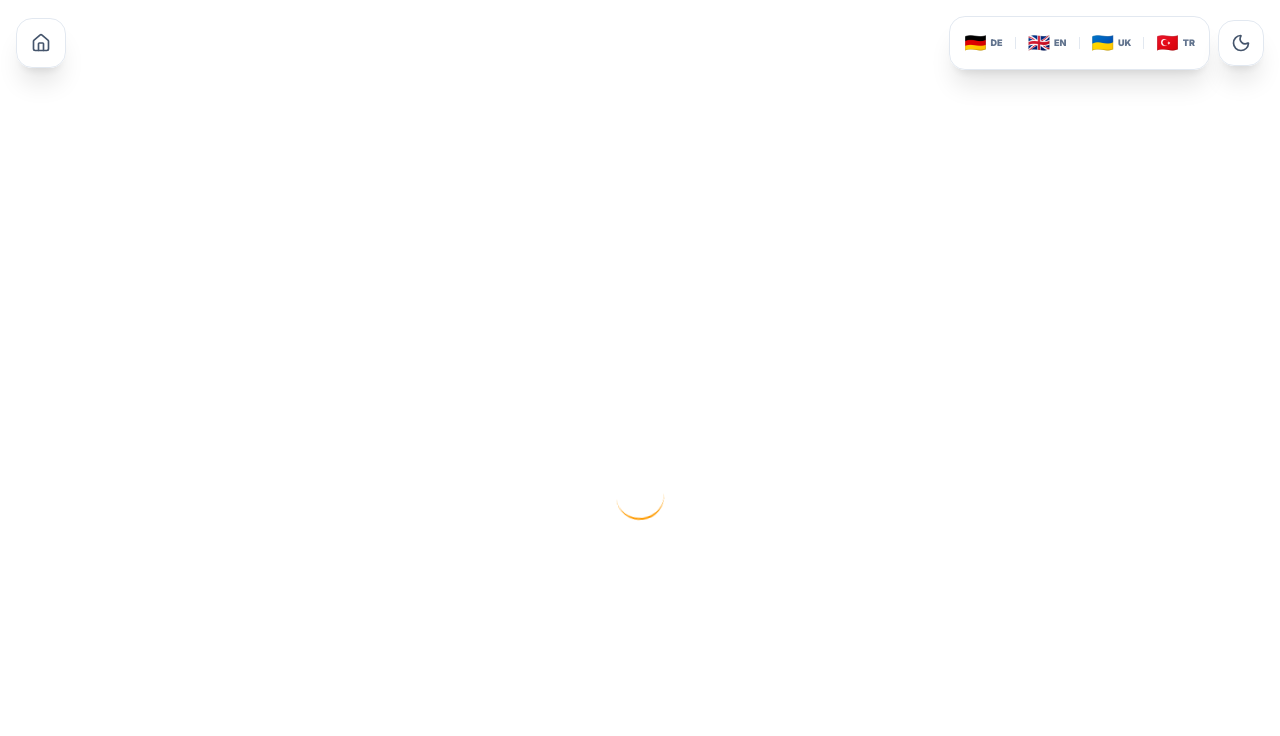
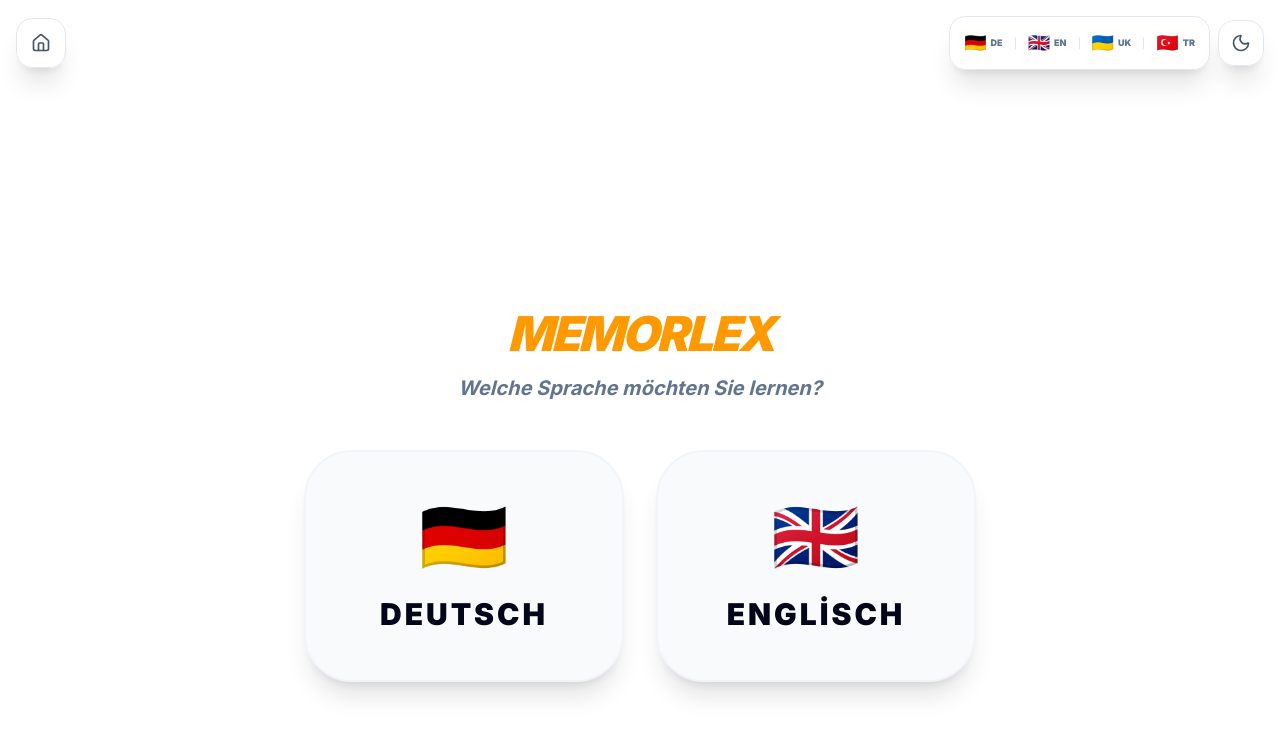
Before and after one commit to barashhelvadzhaoglu/memorlex, a Next.js app: page /de in a window 1280 px wide. Before the commit this address had no page. Shown: the top 736 px of the page. Built offline with nearby package versions, Linux system fonts and the light colour scheme.

Commit message:
chore: update build config for cloudflare pages

```diff
--- a/app/[lang]/page.tsx
+++ b/app/[lang]/page.tsx
@@ -1,19 +1,53 @@
-'use client';
-import { useEffect } from 'react';
-import { useRouter } from 'next/navigation';
+import Link from 'next/link';
+import { getDictionary } from '@/dictionaries';
 
-export default function RootPage() {
-  const router = useRouter();
-  useEffect(() => {
-    const supportedLanguages = ['tr', 'en', 'de', 'uk'];
-    const browserLang = navigator.language.split('-')[0];
-    const target = supportedLanguages.includes(browserLang) ? browserLang : 'en';
-    router.replace(`/${target}`);
-  }, [router]);
+type ValidLangs = "en" | "tr" | "de" | "uk";
+
+// --- EKLEMEN GEREKEN KISIM BAŞLIYOR ---
+export async function generateStaticParams() {
+  return [
+    { lang: 'en' },
+    { lang: 'tr' },
+    { lang: 'de' },
+    { lang: 'uk' }
+  ];
+}
+// --- EKLEMEN GEREKEN KISIM BİTTİ ---
+
+export default async function LanguagePage({ params }: { params: Promise<{ lang: string }> }) {
+  const { lang } = await params;
+  const dict = await getDictionary(lang as ValidLangs);
+
+  const subjects = [
+    { id: 'german', name: dict.subjects?.german || 'German', flag: '🇩🇪' },
+    { id: 'english', name: dict.subjects?.english || 'English', flag: '🇬🇧' },
+  ];
 
   return (
-    <div className="min-h-screen bg-white dark:bg-slate-950 flex items-center justify-center">
-      <div className="animate-spin rounded-full h-12 w-12 border-t-2 border-amber-500"></div>
-    </div>
+    <main className="min-h-screen bg-white text-slate-950 dark:bg-slate-950 dark:text-white flex flex-col items-center justify-center p-6 text-center">
+      <h1 className="text-5xl font-black mb-4 uppercase italic tracking-tighter text-amber-500">
+        Memorlex
+      </h1>
+      <p className="text-slate-500 dark:text-slate-400 mb-12 font-bold italic text-xl">
+        {dict.home?.title || "Choose your language:"}
+      </p>
+
+      <div className="grid grid-cols-1 md:grid-cols-2 gap-8 w-full max-w-2xl">
+        {subjects.map((s) => (
+          <Link
+            key={s.id}
+            href={`/${lang}/${s.id}`}
+            className="p-12 bg-slate-50 dark:bg-slate-900 border-2 border-slate-100 dark:border-slate-800 rounded-[48px] hover:border-amber-500 transition-all group relative overflow-hidden shadow-xl"
+          >
+            <span className="text-7xl block mb-6 transform group-hover:scale-110 transition-transform">
+              {s.flag}
+            </span>
+            <span className="text-3xl font-black uppercase tracking-widest block group-hover:text-amber-500">
+              {s.name}
+            </span>
+          </Link>
+        ))}
+      </div>
+    </main>
   );
 }
```
